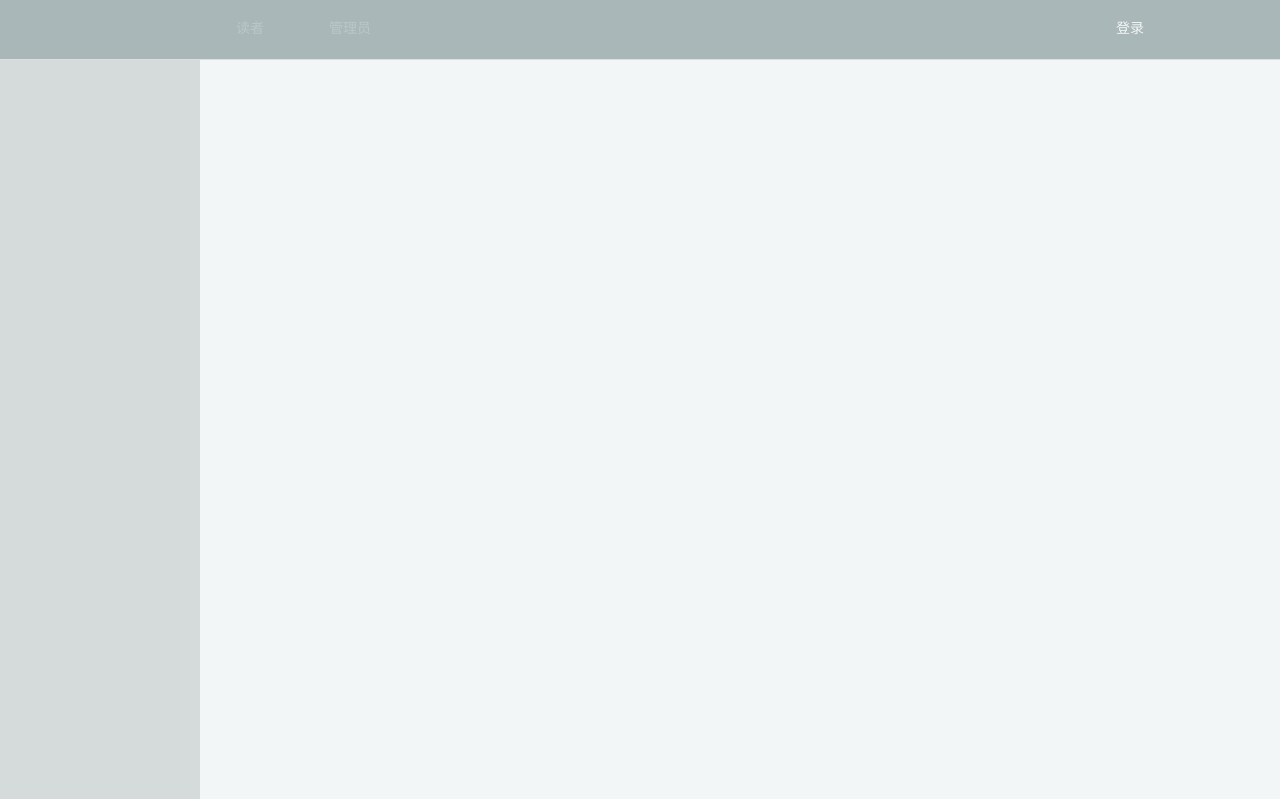
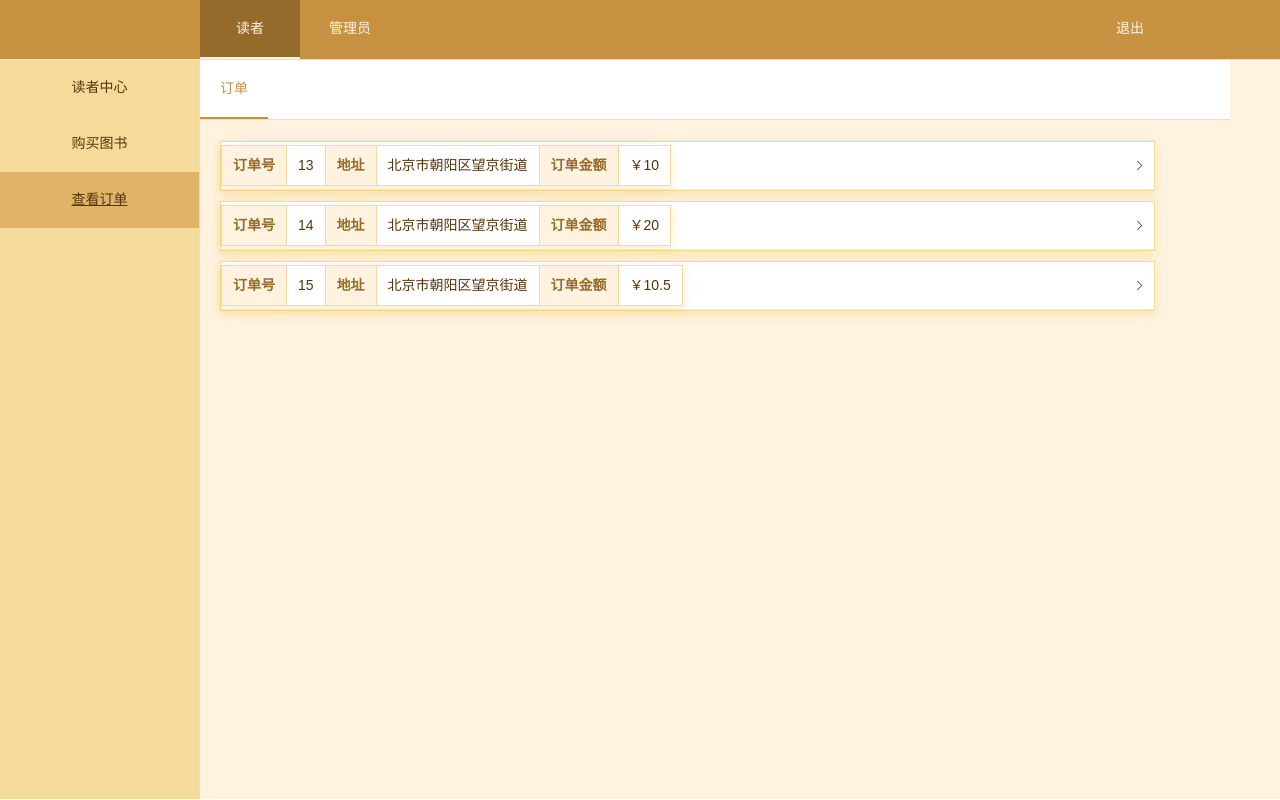
Before and after one commit to TreeNode09/OnlineBookstore, a Vue app: page /checkOrder in a window 1280 px wide. Before the commit this address had no page. Built offline with nearby package versions, Linux system fonts and the light colour scheme.

Commit message:
设计了订单界面的原型，还缺数据！

```diff
--- a/src/App.vue
+++ b/src/App.vue
@@ -181,6 +181,28 @@ body
     --el-pagination-button-disabled-color: var(--pale);
 }
 
+.el-collapse-item
+{
+    margin-bottom: 10px;
+
+    border: 1px solid var(--light);
+    box-shadow: 0 3px 10px var(--shadowLight);
+}
+
+.el-collapse-item__content
+{
+    padding-bottom: 0;
+}
+
+.el-collapse .el-descriptions
+{
+    margin: auto 0;
+}
+
+.el-collapse .el-table{
+    margin-top: 0;
+}
+
 .right
 {
     float: right;
--- a/src/router/index.js
+++ b/src/router/index.js
@@ -35,6 +35,11 @@ const router = createRouter({
       component: () => import('@/views/OrderSucceed.vue')
     },
     {
+      path: '/checkOrder',
+      name: 'checkOrder',
+      component: () => import('@/views/CheckOrder.vue')
+    },
+    {
       path: '/admin',
       name: 'admin',
       component: () => import('@/views/AdminHomeView.vue')
--- a/src/stores/page.js
+++ b/src/stores/page.js
@@ -4,7 +4,8 @@ import { ref } from "vue"
 export const usePage = defineStore('page', () => {
     const readerPage = ref([
         {path: '/reader', text: '读者中心'},
-        {path: '/bookBrowse', text: '购买图书'}
+        {path: '/bookBrowse', text: '购买图书'},
+        {path: '/checkOrder', text: '查看订单'}
     ])
 
     const adminPage = ref([
--- a/src/views/BookManage.vue
+++ b/src/views/BookManage.vue
@@ -7,14 +7,14 @@
 <main-button @click="searchBook" class="right">搜索</main-button>
 <el-input v-model="searchText" placeholder="搜索图书..." clearable class="right search"/>
 <el-table v-if="isMounted" :data="books" style="width: 100%">
-    <el-table-column prop="bookId" label="书号" width="75px"></el-table-column>
-    <el-table-column prop="name" label="书名" width="200px"></el-table-column>
-    <el-table-column prop="isbn" label="ISBN" width="175px"></el-table-column>
-    <el-table-column prop="publish" label="出版社" width="200px"></el-table-column>
-    <el-table-column prop="price" label="售价" width="100px" sortable></el-table-column>
-    <el-table-column prop="inventory" label="库存量" width="75px"></el-table-column>
-    <el-table-column prop="author" label="作者" width="150px"></el-table-column>
-    <el-table-column prop="keyword" label="关键词" width="200px"></el-table-column>
+    <el-table-column prop="bookId" label="书号" width="75px"/>
+    <el-table-column prop="name" label="书名" width="200px"/>
+    <el-table-column prop="isbn" label="ISBN" width="175px"/>
+    <el-table-column prop="publish" label="出版社" width="200px"/>
+    <el-table-column prop="price" label="售价" width="100px" sortable/>
+    <el-table-column prop="inventory" label="库存量" width="75px"/>
+    <el-table-column prop="author" label="作者" width="150px"/>
+    <el-table-column prop="keyword" label="关键词" width="200px"/>
     <el-table-column width="75px" fixed="right" >
         <template #default="scope">
             <el-button :disabled="!isDelete" @click="deleteBook(scope.row.bookId)"
--- /dev/null
+++ b/src/views/CheckOrder.vue
@@ -0,0 +1,59 @@
+<template>
+<el-menu :default-active="page.currentSubPage" mode="horizontal" :router="true" class="sub-menu">
+    <el-menu-item index="/checkOrder">订单</el-menu-item>
+</el-menu>
+<el-collapse v-if="isMounted" accordion>
+    <el-collapse-item v-for="order in orders">
+        <template #title>
+            <el-descriptions border>
+                <el-descriptions-item label="订单号">{{ order.orderId }}</el-descriptions-item>
+                <el-descriptions-item label="地址">{{ order.orderAddress }}</el-descriptions-item>
+                <el-descriptions-item label="订单金额">￥{{ order.totalPrice }}</el-descriptions-item>
+            </el-descriptions>
+        </template>
+        <el-table :data="order.orderItems">
+            <el-table-column prop="bookId" label="书号"/>
+            <el-table-column prop="orderNum" label="数量"/>
+        </el-table>
+    </el-collapse-item>
+</el-collapse>
+</template>
+
+<script setup>
+import { ref, onMounted } from 'vue'
+import { usePage } from '@/stores/page'
+import { useColor } from '@/stores/color'
+
+const page = usePage()
+const color = useColor()
+
+const isMounted = ref(false)
+
+onMounted(() => {
+    page.currentPage = '/checkOrder'
+    page.currentUser = 'Reader'
+    page.currentSubPage = '/checkOrder'
+    color.setOption(2)
+
+    isMounted.value = true
+})
+
+const orders =[
+    {orderId: 13, customerId: "1870726102738018305", state: null, orderAddress : '北京市朝阳区望京街道', totalPrice: 10.0,
+    orderItems:[
+        {orderItemId: 1984016385,orderId: 13,bookId: 4,orderNum: 2},
+        {orderItemId: 2025959426, orderId: 13, bookId: 5, orderNum: 3}]
+    },
+    {orderId: 14, customerId: "1870726102738018305", state: null, orderAddress : '北京市朝阳区望京街道', totalPrice: 20.0,
+    orderItems:[
+        {orderItemId: 1984016385,orderId: 13,bookId: 4,orderNum: 2},
+        {orderItemId: 2025959426, orderId: 13, bookId: 5, orderNum: 3}]
+    },
+    {orderId: 15, customerId: "1870726102738018305", state: null, orderAddress : '北京市朝阳区望京街道', totalPrice: 10.5,
+    orderItems:[
+        {orderItemId: 1984016385,orderId: 13,bookId: 4,orderNum: 2},
+        {orderItemId: 2025959426, orderId: 13, bookId: 5, orderNum: 3}]
+    }
+]
+
+</script>
--- a/src/views/ReaderHomeView.vue
+++ b/src/views/ReaderHomeView.vue
@@ -1,33 +1,22 @@
 <template>
 <h1>Reader</h1>
-<el-table :data="tableData" :default-sort="{ prop: 'date', order: 'descending' }">
-    <el-table-column sortable prop="date" label="日期"/>
-</el-table>
 </template>
 
 <script setup>
-import { onMounted } from 'vue'
+import { ref, onMounted } from 'vue'
 import { usePage } from '@/stores/page'
 import { useColor } from '@/stores/color'
 
 const page = usePage()
 const color = useColor()
 
+const isMounted = ref(false)
+
 onMounted(() => {
     page.currentPage = '/reader'
     page.currentUser = 'Reader'
     color.setOption(2)
+
+    isMounted.value = true
 })
-
-const tableData = [
-  {date: '2016-05-03', name: 'Tom', address: 'No. 189, Grove St, Los Angeles'},
-  {date: '2016-05-02', name: 'Tom', address: 'No. 189, Grove St, Los Angeles'},
-  {date: '2016-05-04', name: 'Tom', address: 'No. 189, Grove St, Los Angeles'},
-  {date: '2016-05-01', name: 'Tom', address: 'No. 189, Grove St, Los Angeles'},
-]
-
 </script>
-
-<style scoped>
-
-</style>
```
